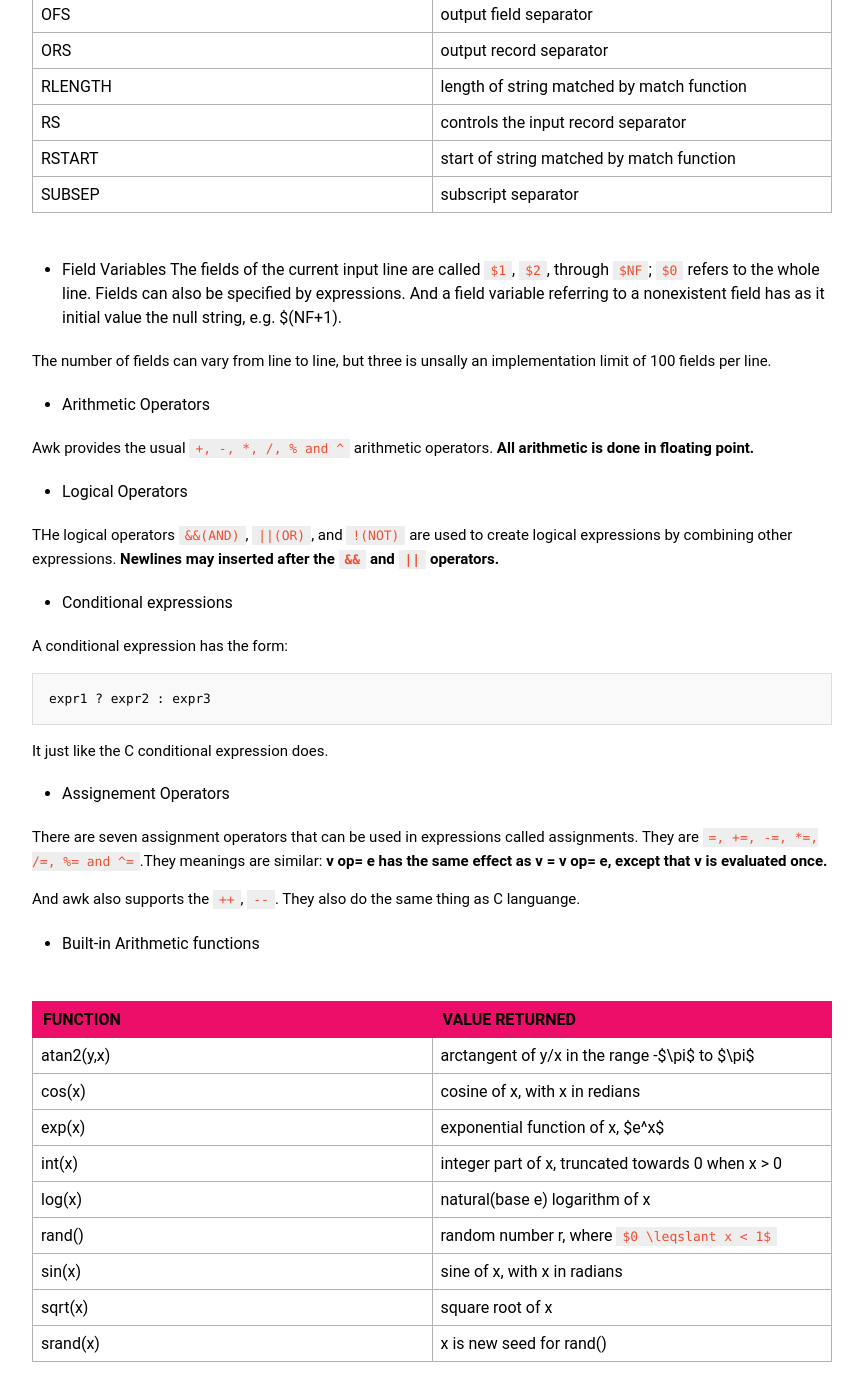
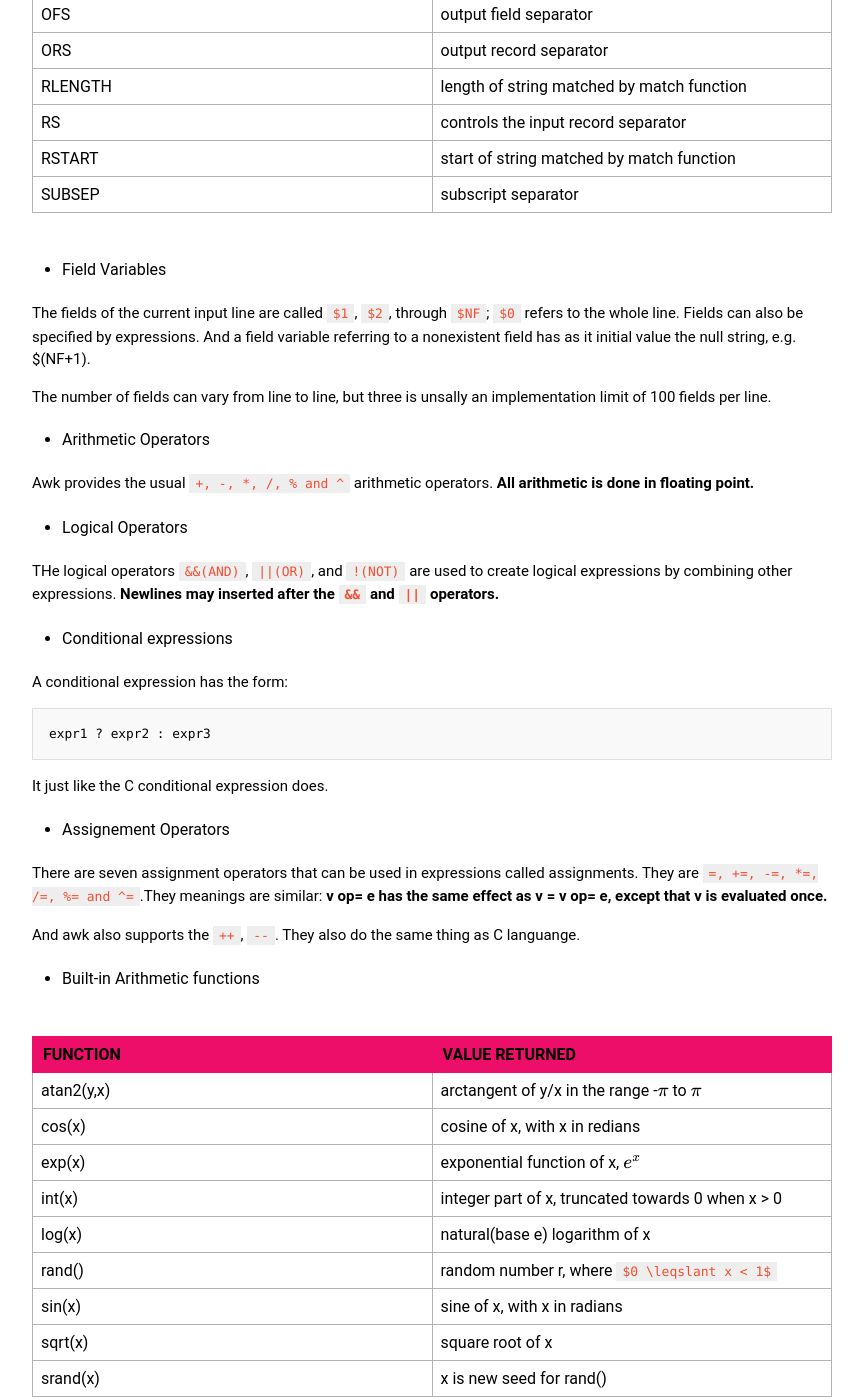
Before and after one commit to JesseEisen/DailyKeep, a Jekyll site: the page built from _posts/2016-02-03-awk-synatx-overview.md, in a window 1280 px wide and 1400 px high, scrolled down 3734 px. Shown: the whole window, without its empty margins (208-1071 px from the left). Built offline with Jekyll 4.4.1, drawn with Linux system fonts in a browser that asks for light colours; some web fonts are replaced; formulas are drawn with MathJax 3; some of the changed text lies outside the part shown.

Commit message:
math show

````diff
--- a/_posts/2016-02-03-awk-synatx-overview.md
+++ b/_posts/2016-02-03-awk-synatx-overview.md
@@ -156,6 +156,7 @@ In awk, the type of variable is not declared, awk infer the type from context. *
 | SUBSEP    | subscript separator |
 
 + Field Variables
+
 The fields of the current input line are called `$1`, `$2`, through `$NF`; `$0` refers to the whole line. Fields can also be specified by expressions. And a field variable referring to a nonexistent field has as it initial value the null string, e.g. $(NF+1).
 
 The number of fields can vary from line to line, but three is unsally an implementation limit of 100 fields per line.
@@ -187,9 +188,9 @@ And awk also supports the `++`, `--`. They also do the same thing as C languange
 
 | FUNCTION |  VALUE RETURNED |
 | -------- | --------------- |
-| atan2(y,x) | arctangent of y/x in the range -$\pi$ to $\pi$ |
+| atan2(y,x) | arctangent of y/x in the range -\\(\pi\\) to \\(\pi\\) |
 | cos(x)  | cosine of x, with x in redians |
-| exp(x)  | exponential function of x, $e^x$ |
+| exp(x)  | exponential function of x, \\(e^x\\) |
 | int(x)  | integer part of x, truncated towards 0 when x > 0 |
 | log(x)  | natural(base e) logarithm of x |
 | rand()  | random number r, where `$0 \leqslant x < 1$` |
@@ -197,7 +198,7 @@ And awk also supports the `++`, `--`. They also do the same thing as C languange
 | sqrt(x) | square root of x |
 | srand(x) | x is new seed for rand() |
 
-Useful constants cna be computed with these functions: `atan2(0,-1)` gives $\pi$ and `exp(1)` gives `e`.
+Useful constants cna be computed with these functions: `atan2(0,-1)` gives \\(\pi\\) and `exp(1)` gives `e`.
 
 The function `rand()` reuturn a pseudo-random floating point number greater or equal to 0 and less than 1. **Calling srand(x) sets the starting point of the generator from x**. Calling srand() sets the starting point from the time of day.
 
@@ -208,6 +209,7 @@ The assignment:
 ```
 
 + String Operators
+
 There is only one string operation , **concatenation**. It has no explict operator:
 
 ```bash
````
